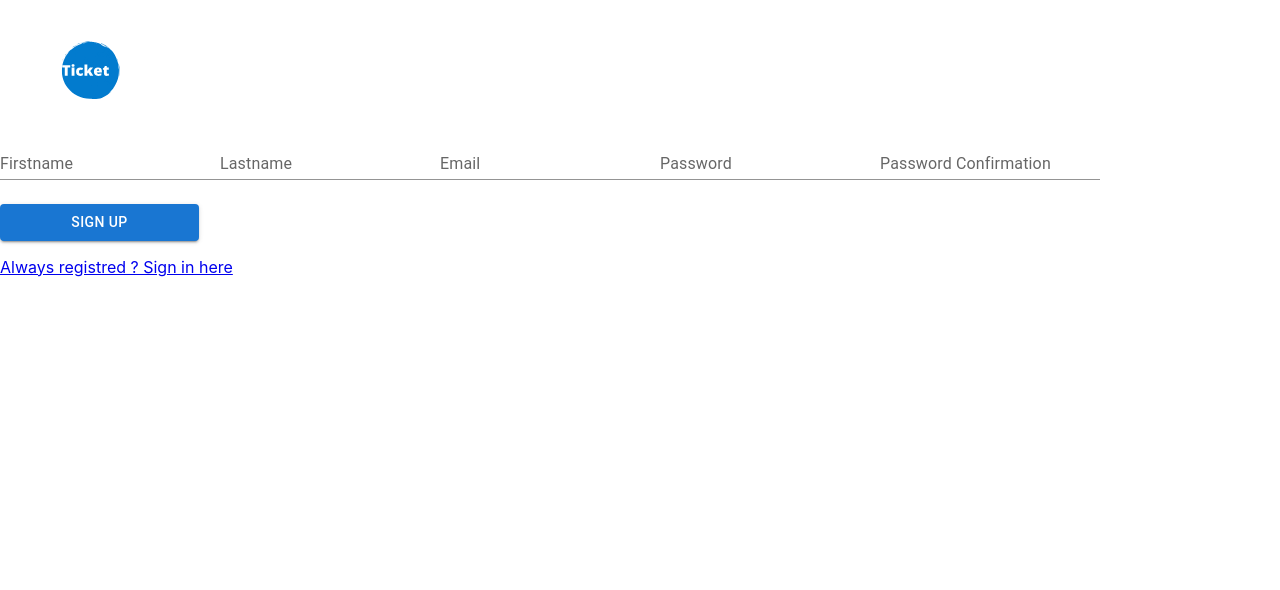
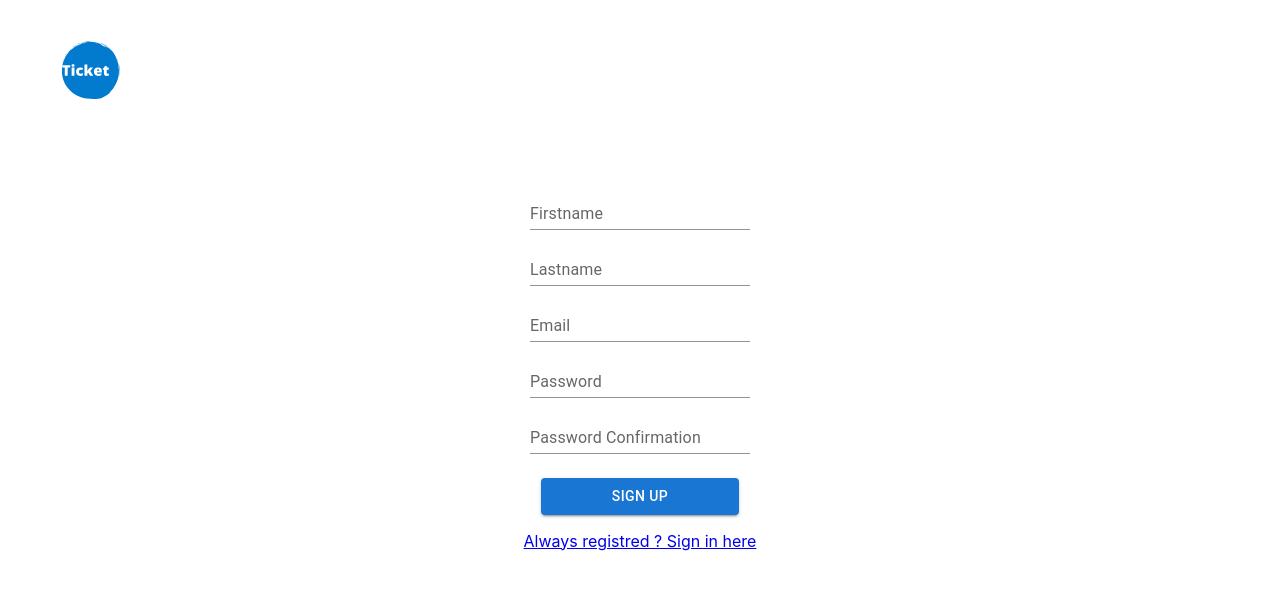
Before and after one commit to WildCodeSchool/2109-wns-lyon-les4fantastiques-front, a React (Create React App) app: page /inscription in a window 1280 px wide. Shown: the top 590 px of the page. Built offline with nearby package versions, Linux system fonts and the light colour scheme.

Commit message:
inscriptionPage done

```diff
--- a/src/components/ConnexionPage/ConnexionPage.tsx
+++ b/src/components/ConnexionPage/ConnexionPage.tsx
@@ -22,7 +22,7 @@ export function ConnexionPage () {
     <TextField id="Email" label="Email" variant="standard" sx={{ marginTop: 1 }} />
     <TextField id="Password" label="Password" variant="standard" sx={{ marginTop: 1 }} />
     <Stack spacing={2} direction="row"></Stack>
-    <Button variant="contained" sx={{ marginTop: 3, width: '25ch' }}>Sign Ip</Button>
+    <Button variant="contained" sx={{ marginTop: 3, width: '25ch' }}>Sign In</Button>
     <Link to="/inscription">
     <p>No account yet ? Sign up here</p>
     </Link>
--- a/src/components/InscriptionPage/InscriptionPage.tsx
+++ b/src/components/InscriptionPage/InscriptionPage.tsx
@@ -40,6 +40,7 @@ export function InscriptionPage () {
 
     return (
       <>
+      <div id="main_central_element">
         <Box
       component="form"
       sx={{
@@ -59,6 +60,7 @@ export function InscriptionPage () {
     <Link to="/connexion">
     <p>Always registred ? Sign in here</p>
     </Link>
+    </div>
     </>
     )
 }
```
